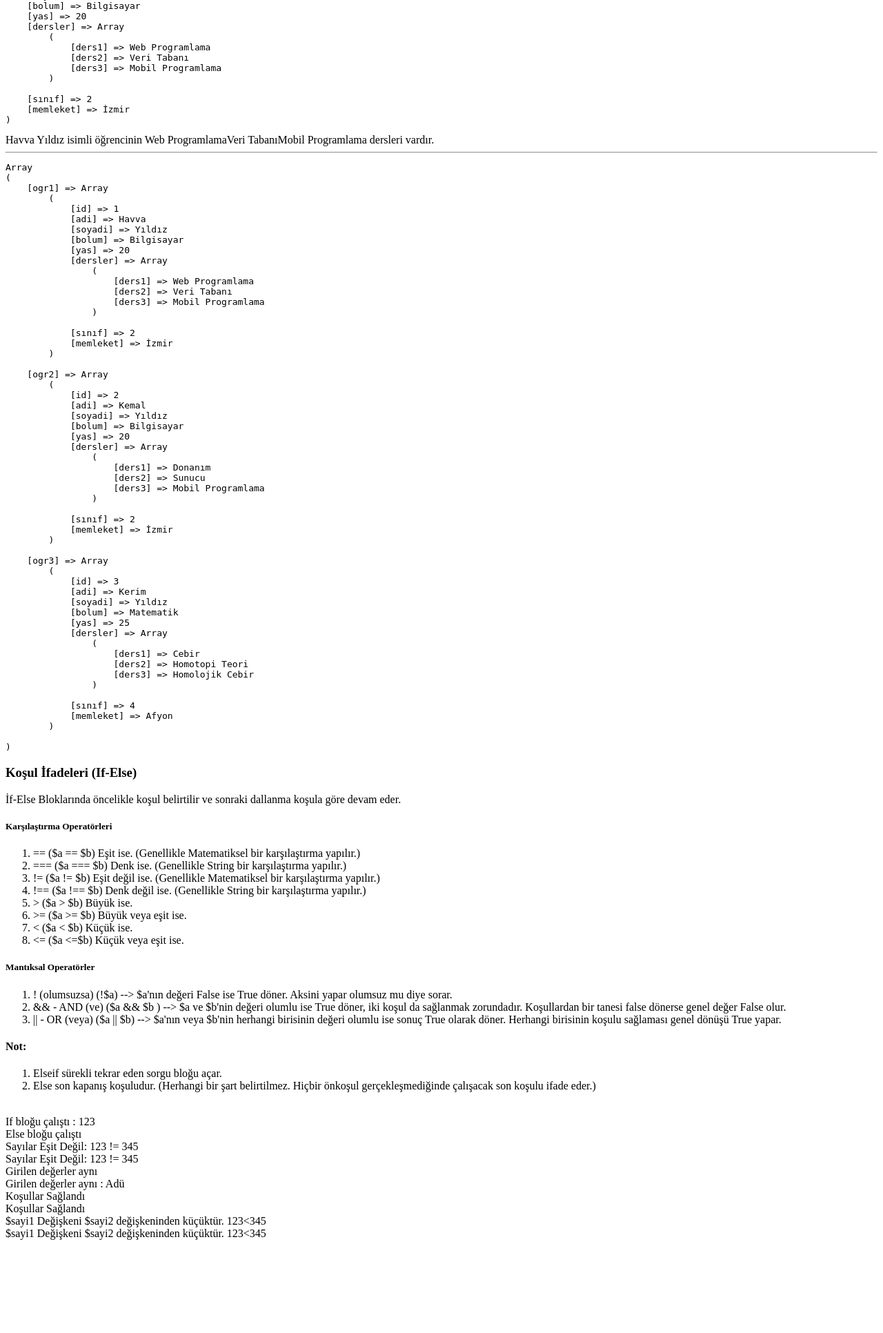
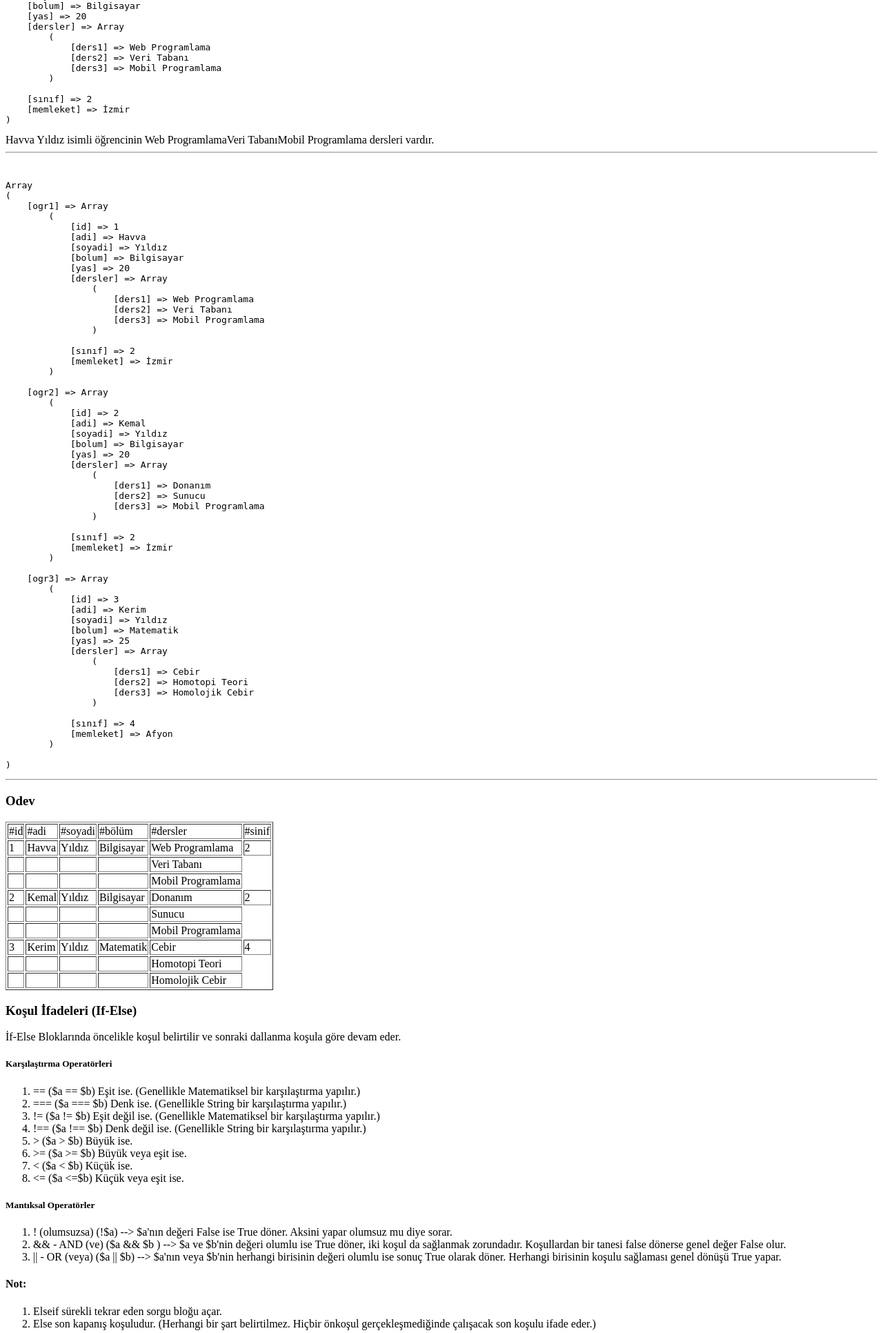
Before and after one commit to Hsametk/web, a PHP site: page /ders-5.php in a window 1280 px wide. Shown: the part 384-2316 px from the top of the page at 69% size. Before the commit the page ends 2181 px from the top, so only its background shows below. Run offline with PHP 8.4, Linux system fonts and the light colour scheme.

Commit message:
5.Hafta ders notu ve odevi

```diff
--- a/Ders-5/ders-5.php
+++ b/Ders-5/ders-5.php
@@ -76,6 +76,12 @@
                                              Mobil Programlama
 
     */
+
+
+
+
+    echo '<br>';
+
     $ogrenciDetaylari = array(
         "ogr1" => array(
             "id"        => 1,
@@ -124,6 +130,48 @@
     echo "<pre>";
     print_r($ogrenciDetaylari);
     echo "</pre>";
+    echo "<hr>";
+    echo "<h3>Odev</h3>";
+
+    echo "<table border=1>
+    <tr>
+    <td>#id</td>
+    <td>#adi</td>
+    <td>#soyadi</td>
+    <td>#bölüm</td>
+    <td>#dersler</td>
+    <td>#sinif</td>
+    </tr>";
+    echo "<tr><td>".$ogrenciDetaylari['ogr1']['id']."</td>";
+    echo"<td>".$ogrenciDetaylari['ogr1']['adi']."</td>";
+    echo"<td>".$ogrenciDetaylari['ogr1']['soyadi']."</td>";
+    echo"<td>".$ogrenciDetaylari['ogr1']['bolum']."</td>";
+    echo"<td>".$ogrenciDetaylari['ogr1']['dersler']['ders1']."</td>";
+    echo"<td>".$ogrenciDetaylari['ogr1']['sınıf']."</td>";
+    echo"<tr><td></td><td></td><td></td><td></td><td>".$ogrenciDetaylari['ogr1']['dersler']['ders2']."</td></tr>";
+    echo"<tr><td></td><td></td><td></td><td></td><td>".$ogrenciDetaylari['ogr1']['dersler']['ders3']."</td></tr>";
+
+    echo "<tr><td>".$ogrenciDetaylari['ogr2']['id']."</td>";
+    echo"<td>".$ogrenciDetaylari['ogr2']['adi']."</td>";
+    echo"<td>".$ogrenciDetaylari['ogr2']['soyadi']."</td>";
+    echo"<td>".$ogrenciDetaylari['ogr2']['bolum']."</td>";
+    echo"<td>".$ogrenciDetaylari['ogr2']['dersler']['ders1']."</td>";
+    echo"<td>".$ogrenciDetaylari['ogr2']['sınıf']."</td>";
+    echo"<tr><td></td><td></td><td></td><td></td><td>".$ogrenciDetaylari['ogr2']['dersler']['ders2']."</td></tr>";
+    echo"<tr><td></td><td></td><td></td><td></td><td>".$ogrenciDetaylari['ogr2']['dersler']['ders3']."</td></tr>";
+
+    echo "<tr><td>".$ogrenciDetaylari['ogr3']['id']."</td>";
+    echo"<td>".$ogrenciDetaylari['ogr3']['adi']."</td>";
+    echo"<td>".$ogrenciDetaylari['ogr3']['soyadi']."</td>";
+    echo"<td>".$ogrenciDetaylari['ogr3']['bolum']."</td>";
+    echo"<td>".$ogrenciDetaylari['ogr3']['dersler']['ders1']."</td>";
+    echo"<td>".$ogrenciDetaylari['ogr3']['sınıf']."</td>";
+    echo"<tr><td></td><td></td><td></td><td></td><td>".$ogrenciDetaylari['ogr3']['dersler']['ders2']."</td></tr>";
+    echo"<tr><td></td><td></td><td></td><td></td><td>".$ogrenciDetaylari['ogr3']['dersler']['ders3']."</td></tr>";
+
+
+    echo"</tr>";
+    echo "</table>";
 
     ?>
 
@@ -164,7 +212,7 @@
 
     <?php
 
-  /*   if (condition) {
+    /*   if (condition) {
         # code...
     } elseif (condition) {
         # code...
@@ -256,12 +304,51 @@
     2-Rasgele 0-100 arasında üretilen değerin 50'den küçük olduğu durumlarda kaldınız, büyükse geçtiniz yazdırınız.
     3-Doğum yılına göre 18 yaşından büyük olanların ehliyet alabileceğini kontrol eden if bloğunu yazınız. */
 
+    /* 1.Soru */
 
+    echo "<hr>";
+    echo "<h3>1.Soru</h3>";
+    echo " 1-Rasgele 0-100 arasında üretilen değerin tek veya çift olduğunu ekrana yazdırınız.";
+    $sayi1 = rand(0, 100);
+
+    if (fmod($sayi1, 2) == 0) {
+        echo "$sayi1 sayısı çift sayıdır.";
+    } else {
+        echo "$sayi1 sayısı tek sayıdır.";
+    }
+    echo "<hr>";
+    echo "<h3>2.Soru</h3>";
+    echo " 2-Rasgele 0-100 arasında üretilen değerin 50'den küçük olduğu durumlarda kaldınız, büyükse geçtiniz yazdırınız.";
+    if ($sayi1 <= 50) {
+        echo "Kaldiniz";
+    } else {
+        echo "Geçtiniz";
+    }
+    echo "<hr>";
+    echo "<h3>3.Soru</h3>";
+    echo "3-Doğum yılına göre 18 yaşından büyük olanların ehliyet alabileceğini kontrol eden if bloğunu yazınız.";
+    $sayi2 = rand(0, 25);
+    echo "Girilen Yas= $sayi2 <br>";
+    if ($sayi2 <= 18) {
+        $kalanYil = 18 - $sayi2;
+        echo $kalanYil . "yil sonra ehliyet alabilirsiiniz.";
+    } else {
+        echo "Ehliyet alabilirsiniz.";
+    }
 
 
     ?>
 
+ <!--
+     sorulardan biri girt ile ilgili olur
+     dersteki uygulamalarını tekrar çöz
+     matematiksel işleemlere çalış
+     metinsel ifadelrere çalış  büyük harfe kücük harfe cevirme vs
+     kelime parçalama bölme
+     dizeler
+     ıf else
 
+  -->
 </body>
 
 </html>
```
